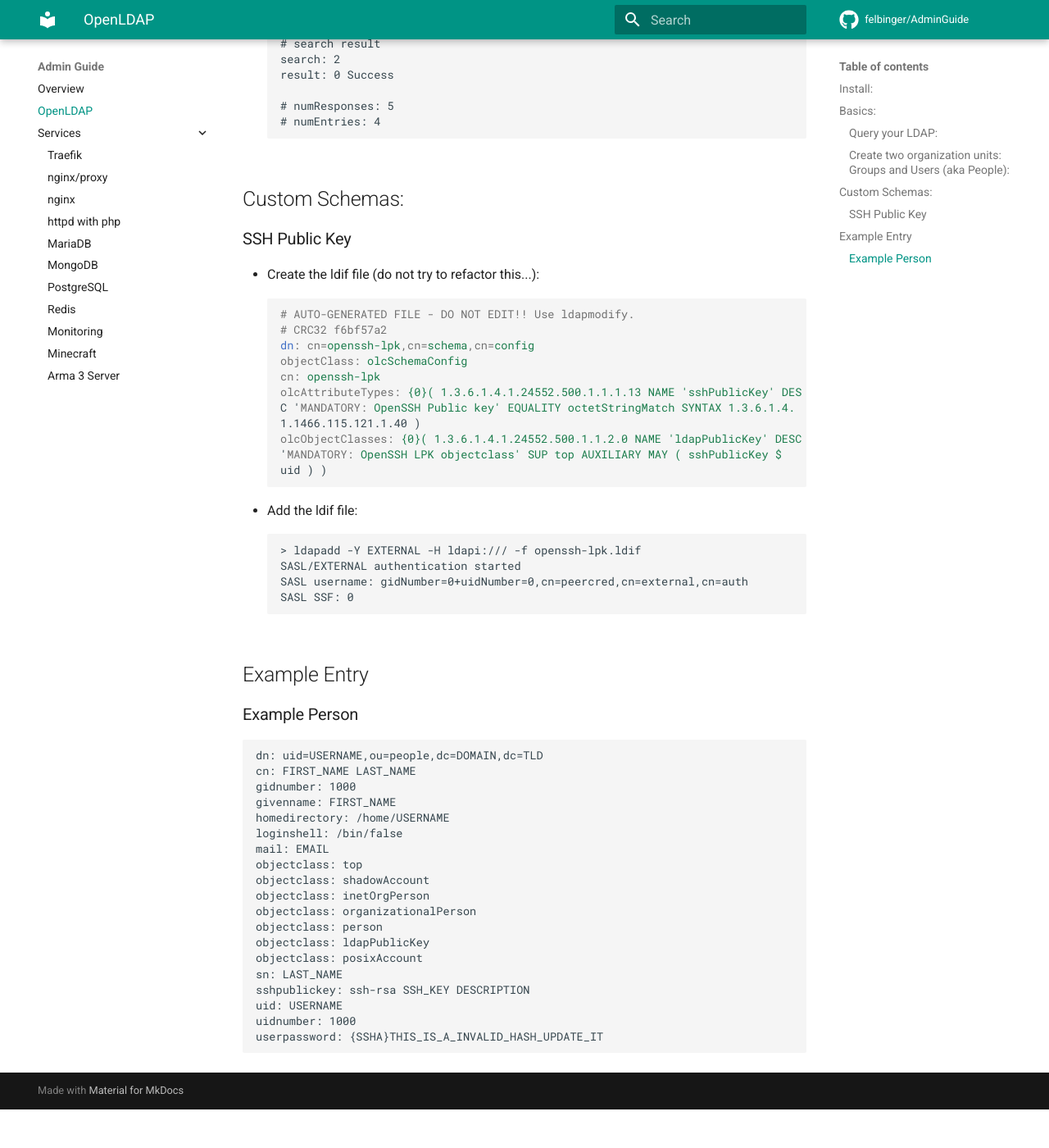
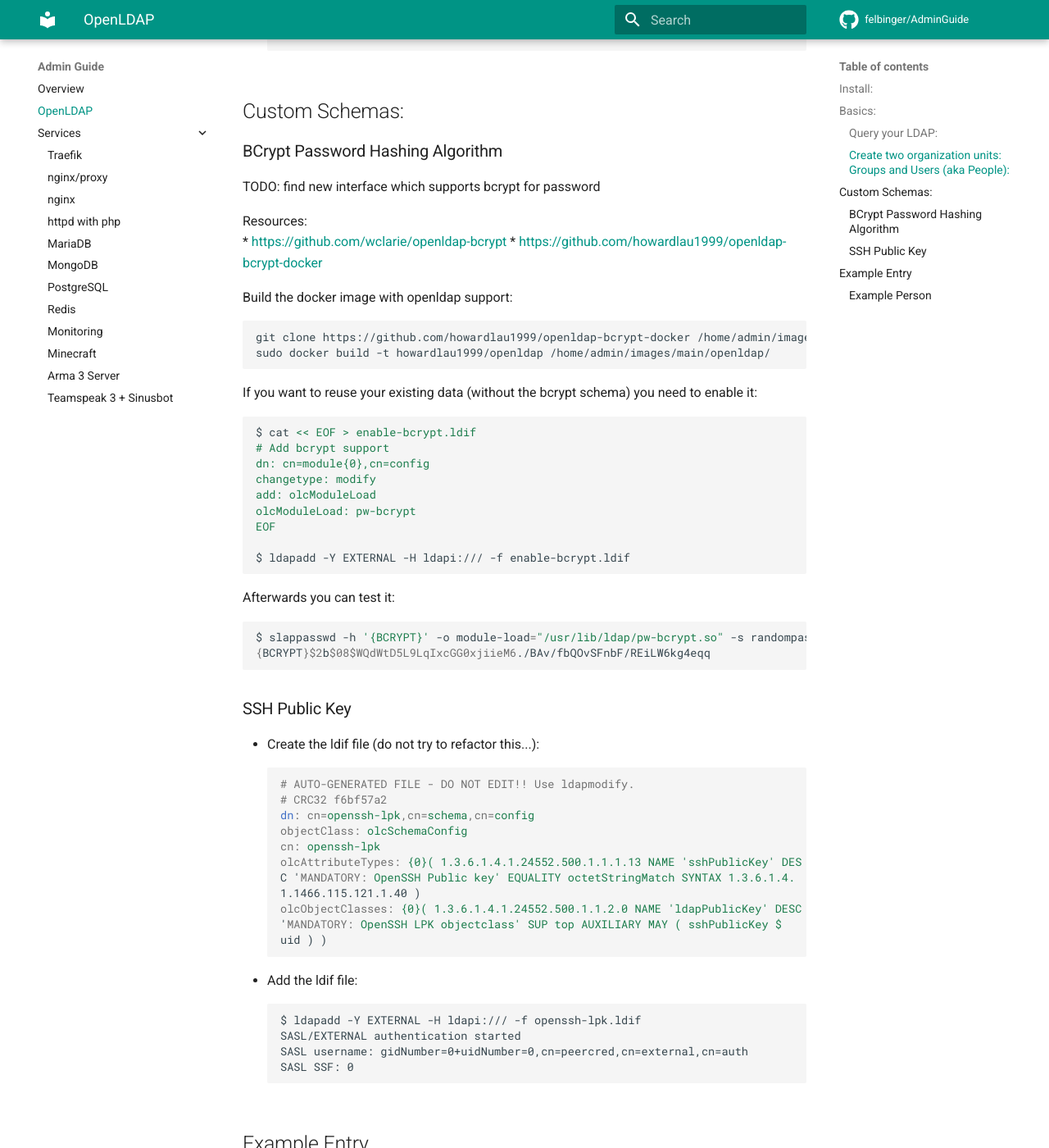
Before and after one commit to felbinger/AdminGuide, an MkDocs documentation site: the page built from docs/OpenLDAP.md, in a window 1280 px wide and 1400 px high, scrolled down 2383 px. Shown: the whole window at 82% size. Built offline with MkDocs 1.6.1 and Material for MkDocs 9.7.7, drawn with Linux system fonts in a browser that asks for light colours; comment, search, counter and statistics services are not loaded; before the commit the page ends 3736 px from its top, so only the background shows below that; some of the changed text lies outside the part shown.

Commit message:
added teamspeak

````diff
--- a/docs/OpenLDAP.md
+++ b/docs/OpenLDAP.md
@@ -1,24 +1,20 @@
 # OpenLDAP
 
 ## Install:
-* Install docker and docker-compose
-* Create the `docker-compose.yml` file:
-    ```yaml
-    version: '3.2'
+Create you openldap service in the main `docker-compose.yml` file:
+```yaml
+  ldap:
+    image: osixia/openldap:1.4.0
+    environment:
+      - 'LDAP_DOMAIN=demo.de'
+      - 'LDAP_ADMIN_PASSWORD=admin'
+```
 
-    services:
-      ldap:
-        image: osixia/openldap:1.4.0
-        environment:
-          - 'LDAP_DOMAIN=demo.de'
-          - 'LDAP_ADMIN_PASSWORD=admin'
-    ```
-
-* Start the LDAP server and open a shell:
-  ```
-  > docker-compose up -d ldap
-  > docker-compose exec ldap /bin/bash
-  ```
+Start the OpenLDAP server and open a shell to configure it:
+```sh
+docker-compose up -d ldap
+docker-compose exec ldap /bin/bash
+```
 
 
 ## Basics:
@@ -118,6 +114,39 @@ result: 0 Success
     ```
 
 ## Custom Schemas:
+
+### BCrypt Password Hashing Algorithm
+TODO: find new interface which supports bcrypt for password
+
+Resources:
+* [https://github.com/wclarie/openldap-bcrypt](https://github.com/wclarie/openldap-bcrypt)
+* [https://github.com/howardlau1999/openldap-bcrypt-docker](https://github.com/howardlau1999/openldap-bcrypt-docker)
+
+Build the docker image with openldap support:
+```sh
+git clone https://github.com/howardlau1999/openldap-bcrypt-docker /home/admin/images/main/openldap/
+sudo docker build -t howardlau1999/openldap /home/admin/images/main/openldap/
+```
+
+If you want to reuse your existing data (without the bcrypt schema) you need to enable it:
+```sh
+$ cat << EOF > enable-bcrypt.ldif
+# Add bcrypt support
+dn: cn=module{0},cn=config
+changetype: modify
+add: olcModuleLoad
+olcModuleLoad: pw-bcrypt
+EOF
+
+$ ldapadd -Y EXTERNAL -H ldapi:/// -f enable-bcrypt.ldif
+```
+
+Afterwards you can test it:
+```bash
+$ slappasswd -h '{BCRYPT}' -o module-load="/usr/lib/ldap/pw-bcrypt.so" -s randompassword
+{BCRYPT}$2b$08$WQdWtD5L9LqIxcGG0xjiieM6./BAv/fbQOvSFnbF/REiLW6kg4eqq
+```
+
 ### SSH Public Key
 * Create the ldif file (do not try to refactor this...):
     ```ldif
@@ -136,7 +165,7 @@ result: 0 Success
     ```
 * Add the ldif file:
     ```
-    > ldapadd -Y EXTERNAL -H ldapi:/// -f openssh-lpk.ldif
+    $ ldapadd -Y EXTERNAL -H ldapi:/// -f openssh-lpk.ldif
     SASL/EXTERNAL authentication started
     SASL username: gidNumber=0+uidNumber=0,cn=peercred,cn=external,cn=auth
     SASL SSF: 0
--- a/mkdocs.yml
+++ b/mkdocs.yml
@@ -55,3 +55,4 @@ nav:
     - 'Monitoring': services/monitoring.md
     - 'Minecraft': services/minecraft.md
     - 'Arma 3 Server': services/arma3.md
+    - 'Teamspeak 3 + Sinusbot': services/teamspeak.md
````
Also changed, not shown: docs/services/teamspeak.md (added, +41 -0 lines).
